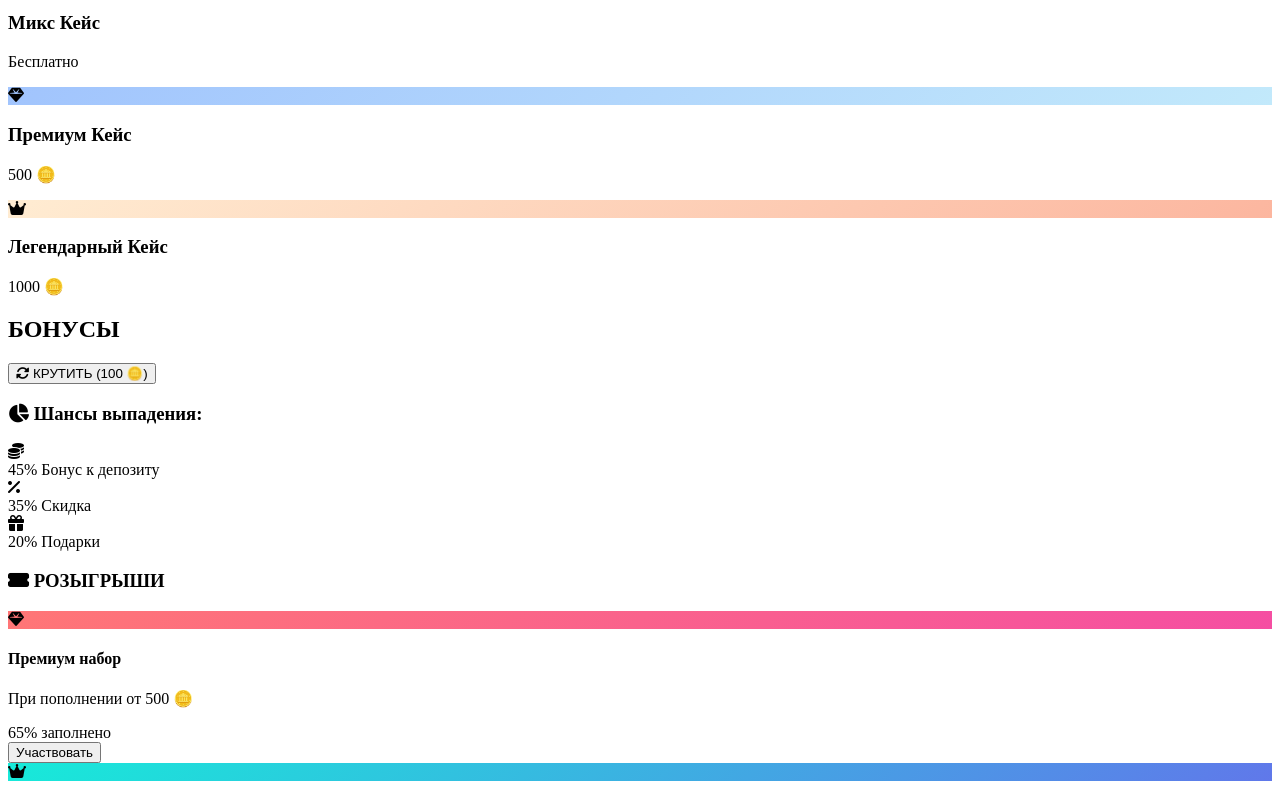
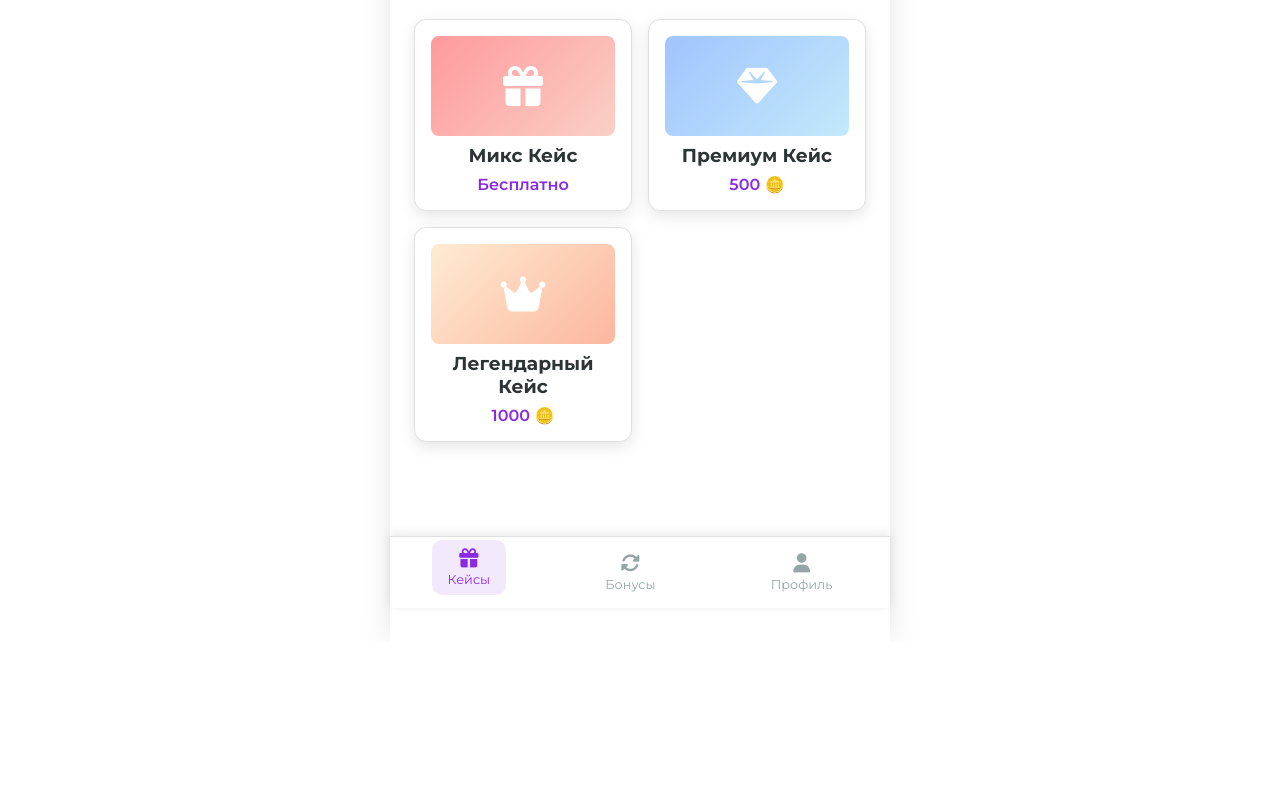
Before and after one commit to puwka/GiftsDrop, a website: page public/index.html in a window 1280 px wide. Shown: the part 192-982 px from the top of the page. After the commit the page ends 834 px from the top, so only its background shows below. Drawn offline with Linux system fonts and the light colour scheme; the site is published under a folder, as on GitHub Pages, so addresses that start at the root find nothing.

Commit message:
фикс 20

```diff
--- a/public/index.html
+++ b/public/index.html
@@ -4,7 +4,7 @@
     <meta charset="UTF-8">
     <meta name="viewport" content="width=device-width, initial-scale=1.0">
     <title>Gift Drop | Кейсы</title>
-    <link rel="stylesheet" href="/css/style.css">
+    <link rel="stylesheet" href="css/style.css">
     <link href="https://fonts.googleapis.com/css2?family=Montserrat:wght@400;600;700&display=swap" rel="stylesheet">
     <link rel="stylesheet" href="https://cdnjs.cloudflare.com/ajax/libs/font-awesome/6.4.0/css/all.min.css">
 </head>
@@ -290,7 +290,7 @@
     </div>
 
     <script src="https://telegram.org/js/telegram-web-app.js"></script>
-    <script type="module" src="/js/script.js"></script>
+    <script type="module" src="js/script.js"></script>
 </body>
 
 </html>
```
